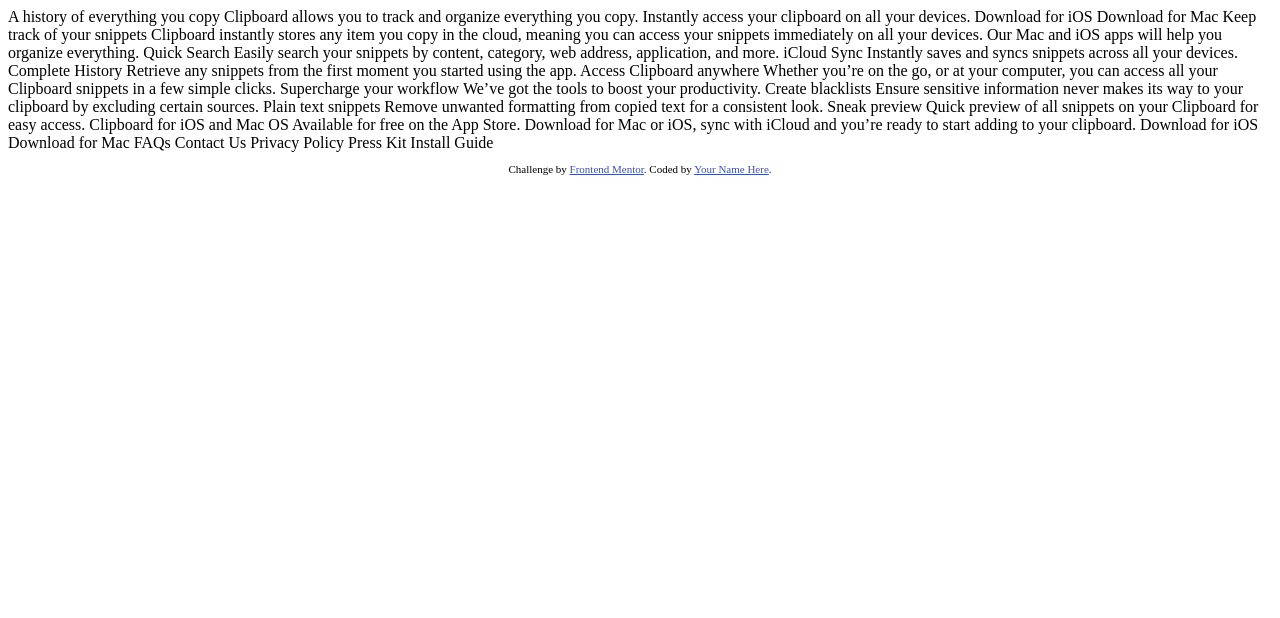
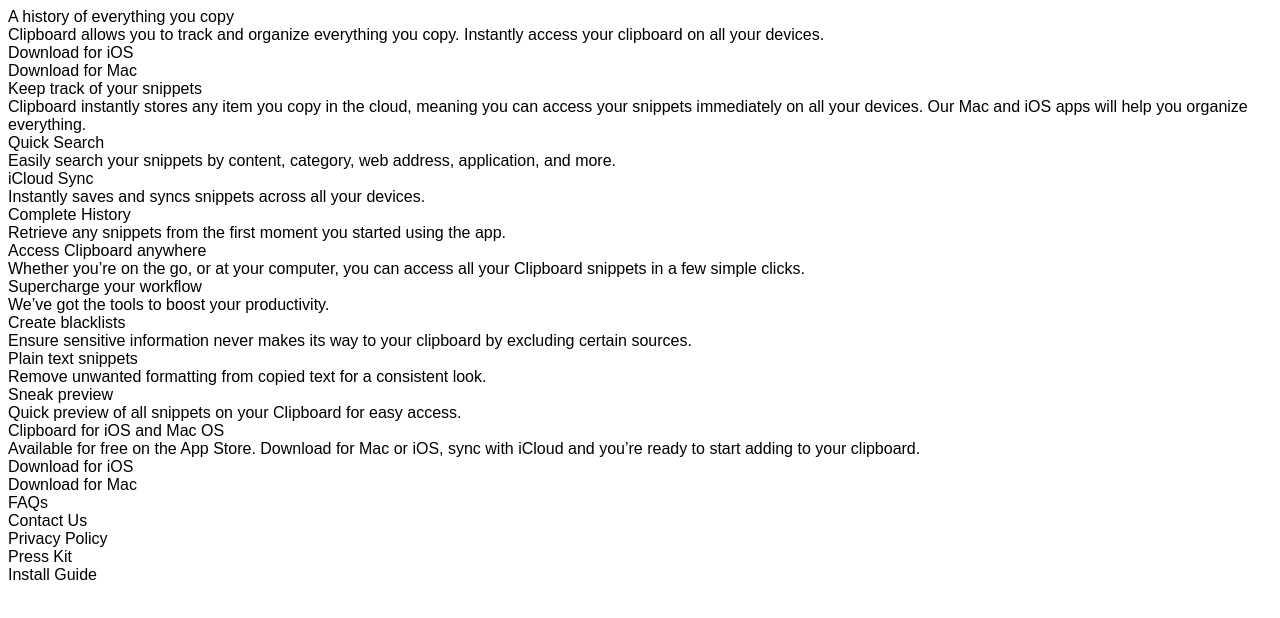
Before and after one commit to dehfachini/clipboard-landing-page, a plain HTML site: page index.html in a window 1280 px wide. Drawn offline with Linux system fonts and the light colour scheme; a web font is replaced by a local one.

Commit message:
add divs and variables

```diff
--- /dev/null
+++ b/css/styles.css
@@ -0,0 +1,12 @@
+
+:root {
+    --strong-cyan: hsl(171, 66%, 44%);
+    --light-blue: hsl(233, 100%, 69%);
+    --dark-grayish-blue: hsl(210, 10%, 33%);
+    --grayish-blue: hsl(201, 11%, 66%);
+    --font-family:'Bai Jamjuree', sans-serif;
+}
+
+body {
+    font-family: var(--font-family);
+}
--- a/index.html
+++ b/index.html
@@ -1,87 +1,191 @@
 <!DOCTYPE html>
 <html lang="en">
+
 <head>
   <meta charset="UTF-8">
-  <meta name="viewport" content="width=device-width, initial-scale=1.0"> <!-- displays site properly based on user's device -->
+  <meta name="viewport" content="width=device-width, initial-scale=1.0">
+  <link rel="icon" type="image/png" sizes="32x32" href="./images/favicon-32x32.png">
+  <link rel="preconnect" href="https://fonts.googleapis.com">
+ <link rel="preconnect" href="https://fonts.gstatic.com" crossorigin>
+ <link href="https://fonts.googleapis.com/css2?family=Bai+Jamjuree:wght@400;600&display=swap" rel="stylesheet">
+  <link rel="stylesheet" href="./css/styles.css">
 
-  <link rel="icon" type="image/png" sizes="32x32" href="./images/favicon-32x32.png">
 
   <title>Frontend Mentor | Clipboard landing page</title>
 
-  <!-- Feel free to remove these styles or customise in your own stylesheet 👍 -->
-  <style>
-    .attribution { font-size: 11px; text-align: center; }
-    .attribution a { color: hsl(228, 45%, 44%); }
-  </style>
+
 </head>
+
 <body>
 
+  <div>
+    <div class="bg-image">
+      <div class="logo">
+      </div>
+
+    </div>
+    <div class="inner-container">
+      <div class="title">
         A history of everything you copy
-
+      </div>
+      <div class="text">
         Clipboard allows you to track and organize everything you
         copy. Instantly access your clipboard on all your devices.
+      </div>
 
+      <div class="bottons">
+        <div class="ios-botton">
           Download for iOS
+        </div>
+        <div class="mac-botton">
           Download for Mac
+        </div>
+      </div>
 
+      <div class="title">
         Keep track of your snippets
-
+      </div>
+      <div class="text">
         Clipboard instantly stores any item you copy in the cloud,
         meaning you can access your snippets immediately on all your
         devices. Our Mac and iOS apps will help you organize everything.
+      </div>
 
+    </div>
+    <div class="tv-content">
+      <div class="tv-image">
+
+      </div>
+      <div class="title">
         Quick Search
+      </div>
+      <div class="text">
+        Easily search your snippets by content, category, web address, application, and more.
+      </div>
+      <div class="title">
+        iCloud Sync
+      </div>
+      <div class="text">
+        Instantly saves and syncs snippets across all your devices.
+      </div>
+      <div class="title">
+        Complete History
+      </div>
+      <div class="text">
+        Retrieve any snippets from the first moment you started using the app.
+      </div>
+    </div>
 
-  Easily search your snippets by content, category, web address, application, and more.
 
-  iCloud Sync
-
-  Instantly saves and syncs snippets across all your devices.
-
-  Complete History
-
-  Retrieve any snippets from the first moment you started using the app.
-
+    <div class="inner-content">
+      <div class="title">
         Access Clipboard anywhere
-
+      </div>
+      <div class="text">
         Whether you’re on the go, or at your computer, you can access all your Clipboard
         snippets in a few simple clicks.
+      </div>
+      <div class="mobile-image">
 
+      </div>
+
+    </div>
+
+    <div class="title">
       Supercharge your workflow
+    </div>
+    <div class="text">
+      We’ve got the tools to boost your productivity.
+    </div>
 
-  We’ve got the tools to boost your productivity.
+    <div class="small-image">
 
+    </div>
+    <div class="title">
       Create blacklists
+    </div>
+    <div class="text">
+      Ensure sensitive information never makes its way to your clipboard by excluding certain sources.
+    </div>
 
-  Ensure sensitive information never makes its way to your clipboard by excluding certain sources.
+    <div class="small-image">
 
+    </div>
+    <div class="title">
       Plain text snippets
+    </div>
+    <div class="text">
+      Remove unwanted formatting from copied text for a consistent look.
+    </div>
 
-  Remove unwanted formatting from copied text for a consistent look.
+    <div class="small-image">
 
+    </div>
+    <div class="title">
       Sneak preview
+    </div>
+    <div class="text">
+      Quick preview of all snippets on your Clipboard for easy access.
+    </div>
 
-  Quick preview of all snippets on your Clipboard for easy access.
+    <div class="brands-images">
 
+    </div>
+
+
+    <div class="inner-content">
+      <div class="title">
         Clipboard for iOS and Mac OS
+      </div>
 
+      <div class="text">
         Available for free on the App Store. Download for Mac or iOS, sync with iCloud
         and you’re ready to start adding to your clipboard.
+      </div>
+      <div class="bottons">
+        <div class="ios-botton">
+          Download for iOS
+        </div>
+        <div class="mac-botton">
+          Download for Mac
+        </div>
+      </div>
 
-  Download for iOS
-  Download for Mac
+    </div>
 
+    <div class="footer">
+      <div class="logo">
+
+      </div>
+      <div>
         FAQs
+      </div>
+      <div>
         Contact Us
+      </div>
+      <div>
         Privacy Policy
+      </div>
+      <div>
         Press Kit
+      </div>
+      <div>
         Install Guide
+      </div>
+      <div class="icons">
+        <div>
 
-  <footer>
-    <p class="attribution">
-      Challenge by <a href="https://www.frontendmentor.io?ref=challenge" target="_blank">Frontend Mentor</a>.
-      Coded by <a href="#">Your Name Here</a>.
-    </p>
-  </footer>
+        </div>
+        <div>
+
+        </div>
+        <div>
+
+        </div>
+
+      </div>
+    </div>
+  </div>
 </body>
+
 </html>
```
Lines whose indentation alone changed are shown as unchanged.
